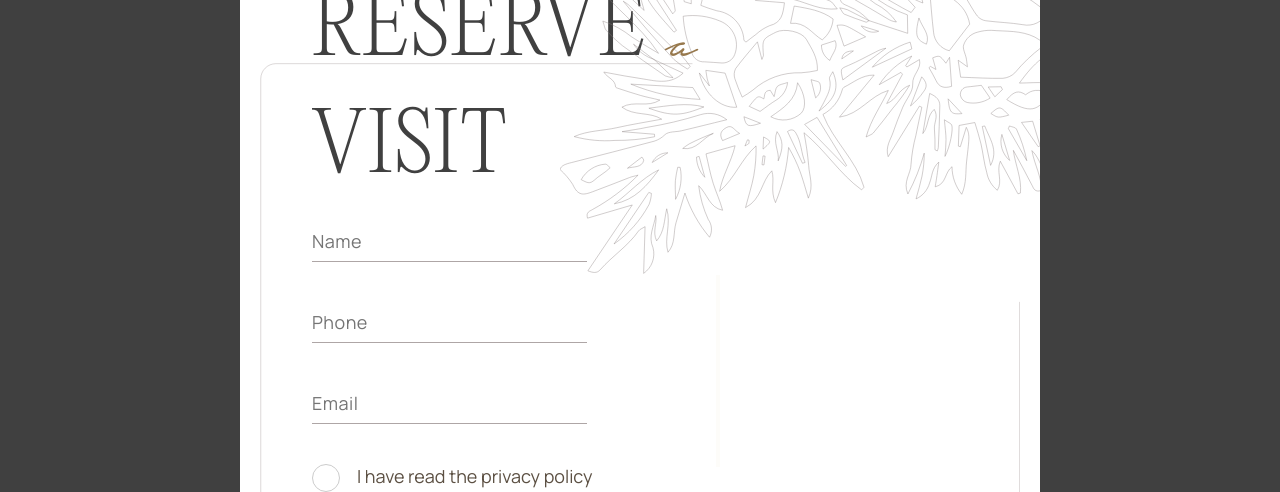
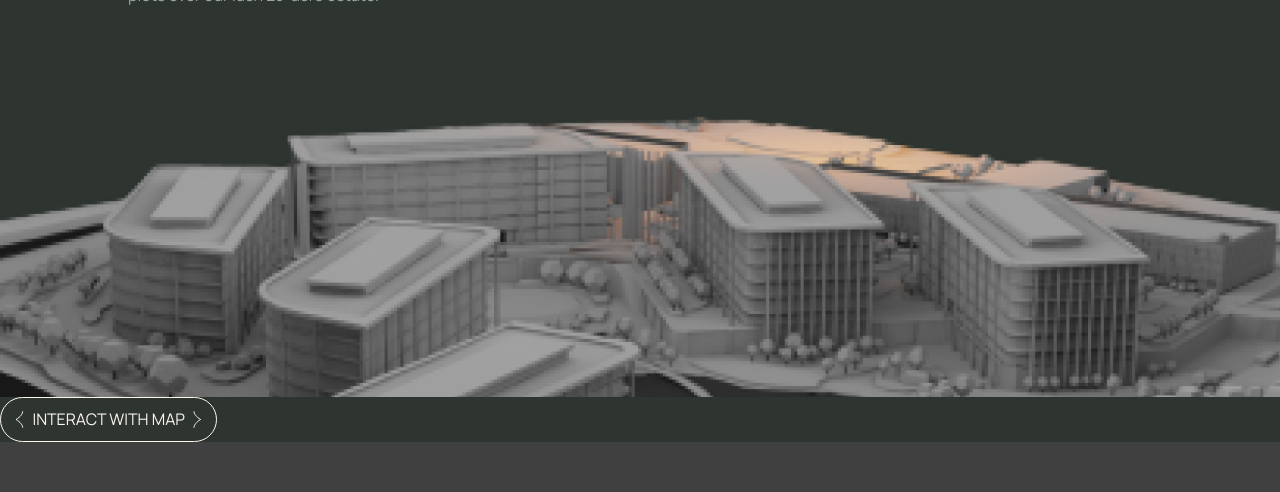
Before and after one commit to sachinsharma92/millgrove-landing-page, a React (Create React App) app: page / in a window 1280 px wide. Shown: the part 3176-3668 px from the top of the page. Built offline with nearby package versions, Linux system fonts and the light colour scheme.

Commit message:
add: Add Button component

```diff
--- a/src/App.js
+++ b/src/App.js
@@ -11,7 +11,7 @@ import Firstfold from "views/FirstFold/firstfold";
 import Secondfold from "views/SecondFold/secondfold";
 import CookiesPopup from "components/CookiesPopup/cookiesPopup";
 import Footer from "views/Footer";
-import ThreeDStructure from "views/ThreeDStructure";
+import ThreeDView from "views/ThreeDView";
 
 function App(props) {
   const [menu, setMenu] = useState(false);
@@ -32,7 +32,7 @@ function App(props) {
       <Firstfold openMenu={() => setMenu(true)} />
       <Secondfold />
       {menu && <Menu closeMenu={() => setMenu(false)} />}
-      <ThreeDStructure/>
+      <ThreeDView/>
       <Reservation/>
       <Footer/>
     </div>
--- /dev/null
+++ b/src/assets/icons/icons.js
@@ -0,0 +1,15 @@
+
+
+const LeftArrow = ({ color = "#F9F6ED", height = "17", width = "9" }) => (
+    <svg xmlns="http://www.w3.org/2000/svg" width={width} height={height} viewBox="0 0 9 17" fill="none">
+        <path d="M7.65729 0.3255C7.73561 2.61333 5.44864 5.97053 1 8.5C5.44864 11.0295 7.73561 14.3867 7.65729 16.6745" stroke={color} stroke-linejoin="round" />
+    </svg>
+)
+
+const RightArrow = ({ color = "#F9F6ED", height = "17", width = "9" }) => (
+    <svg xmlns="http://www.w3.org/2000/svg" width={width} height={height} viewBox="0 0 9 17" fill="none">
+        <path d="M0.97943 0.325439C0.901109 2.61327 3.18808 5.97047 7.63672 8.49993C3.18808 11.0294 0.901108 14.3866 0.979429 16.6744" stroke={color} stroke-linejoin="round" />
+    </svg>
+)
+
+export { LeftArrow, RightArrow }
--- /dev/null
+++ b/src/components/Button/Button.js
@@ -0,0 +1,29 @@
+import React from 'react';
+import styles from './Button.module.scss'
+
+const Button = ({leftIcon,rightIcon,text,customStyles,type,isRounded}) => {
+
+    const getClassname=(btnType)=>{
+        switch(btnType){
+            case 'primary':{
+                return styles.primary
+            }
+            case 'secondary':{
+                return styles.secondary
+            }
+            default:{
+                return styles.primary
+            }
+        }
+    }
+
+  return (
+    <button className={`${getClassname(type)} ${styles.btn} ${isRounded && styles.rounded}`} style={customStyles && {...customStyles}}>
+        {leftIcon && <span className={styles.btnIcon}>{leftIcon}</span>}
+        {text && <span className={styles.btnText}>{text}</span>}
+        {rightIcon && <span className={styles.btnIcon}>{rightIcon}</span>}
+    </button>
+  )
+}
+
+export default Button
--- /dev/null
+++ b/src/components/Button/Button.module.scss
@@ -0,0 +1,23 @@
+@import "../../sass/utils/_variables.scss";
+@import "../../sass/utils/_mixins.scss";
+
+.btn{
+    padding: 0.675rem 0.9rem;
+    text-align: center;
+    @include flex(center,center);
+    gap: 0.5rem;
+    border-radius:3rem;
+}
+.rounded{
+    border-radius: 50%;
+}
+.primary{
+    @include fontStyles($brown-80,"Manrope",400,1rem);
+    background-color:$cream-50 ;
+    border: 2px solid $cream-50;
+}
+.secondary{
+    @include fontStyles($cream-100,"Manrope",400,1rem);
+    background-color:transparent ;
+    border: 2px solid $cream-100;
+}
--- /dev/null
+++ b/src/components/Button/index.js
@@ -0,0 +1 @@
+export {default} from './Button'
--- a/src/sass/utils/_variables.scss
+++ b/src/sass/utils/_variables.scss
@@ -8,6 +8,7 @@ $grey-40:#F9F6ED;
 $grey-30:#f9f6ed58;
 $grey-20:#E7E5DF;
 $grey-10:#F7F0EC;
+
 //brown
 $brown-100:#5D3F32;
 $brown-80:#5C5043;
@@ -17,3 +18,6 @@ $brown-40:#8a7f7fb0;
 $brown-30:#A68563;
 //green
 $green-100:#2E3430;
+//cream
+$cream-100:#DACFBA;
+$cream-50:#F1EFE5;
--- a/src/views/Footer/Footer.js
+++ b/src/views/Footer/Footer.js
@@ -11,7 +11,7 @@ const Footer = () => {
            <Discover className={styles.discover}/>
            {/* <div className={styles.houseWrapper}>
            </div> */}
-            <img src={rectangleHouse} alt='House' width='628' height='430'/>
+            <img className={styles.houseImg} src={rectangleHouse} alt='House' width='628' height='430'/>
            <CROOKED_LINE className={styles.crookedLine}/>
            <BRANDNAME_HALF_SOLID_TEXT className={styles.brandName}/>
            <div className={styles.footerLinksWrapper}>
--- a/src/views/Footer/Footer.module.scss
+++ b/src/views/Footer/Footer.module.scss
@@ -30,13 +30,7 @@
     height: 6.5vw;
     width: 6.5vw;
 }
-.houseWrapper{
-    position:absolute;
-    right: 10%;
-    top: -20%;
-
-}
-img{
+.houseImg{
     position:absolute;
     right: 8vw;
     top: -3vw;
--- a/src/views/ThreeDStructure/index.js
+++ /dev/null
@@ -1 +0,0 @@
-export {default} from './ThreeDStructure'
--- a/src/views/ThreeDStructure/ThreeDStructure.js
+++ b/src/views/ThreeDView/ThreeDView.js
@@ -1,6 +1,11 @@
-import React from 'react'
-import styles from './ThreeDStructure.module.scss'
-const ThreeDStructure = () => {
+import React from "react"
+import styles from "./ThreeDView.module.scss"
+import threeDView from "../../assets/images/threeD-view.png"
+import Button from "components/Button"
+import { LeftArrow, RightArrow } from "assets/icons/icons"
+
+
+const ThreeDView = () => {
   return (
     <div className={styles.wrapper}>
         <div className={styles.textWrapper}>
@@ -17,12 +22,12 @@ const ThreeDStructure = () => {
                 </p>
             </div>
         </div>
-        <div className={styles.threeDStructure}>
-
+        <div className={styles.threeDView}>
+            <img src={threeDView} alt="Three-D view of millgrove properties site" width="100%"/>
+            <Button customStyles={{color:"#F9F6ED",border:"1.5px solid #F9F6ED"}} type={"secondary"} text="INTERACT WITH MAP" leftIcon={<LeftArrow color="#F9F6ED"/>} rightIcon={<RightArrow color="#F9F6ED"/>}/>
         </div>
-
     </div>
   )
 }
 
-export default ThreeDStructure
+export default ThreeDView
--- /dev/null
+++ b/src/views/ThreeDView/index.js
@@ -0,0 +1 @@
+export {default} from './ThreeDView'
```
Also changed, not shown: src/assets/images/threeD-view.png (renamed from src/assets/images/threeDView.png), src/views/ThreeDView/ThreeDView.module.scss (renamed from src/views/ThreeDStructure/ThreeDStructure.module.scss).
